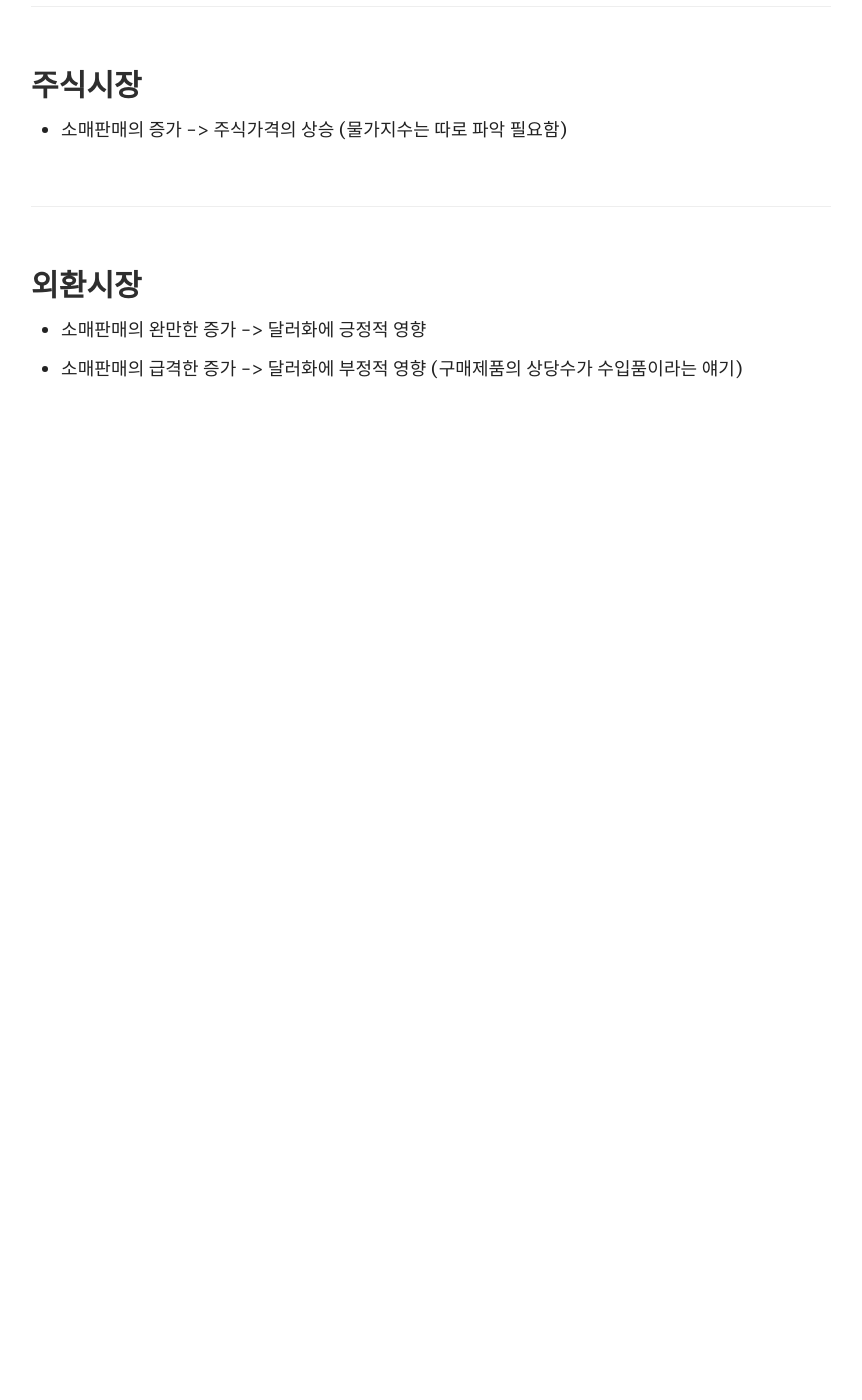
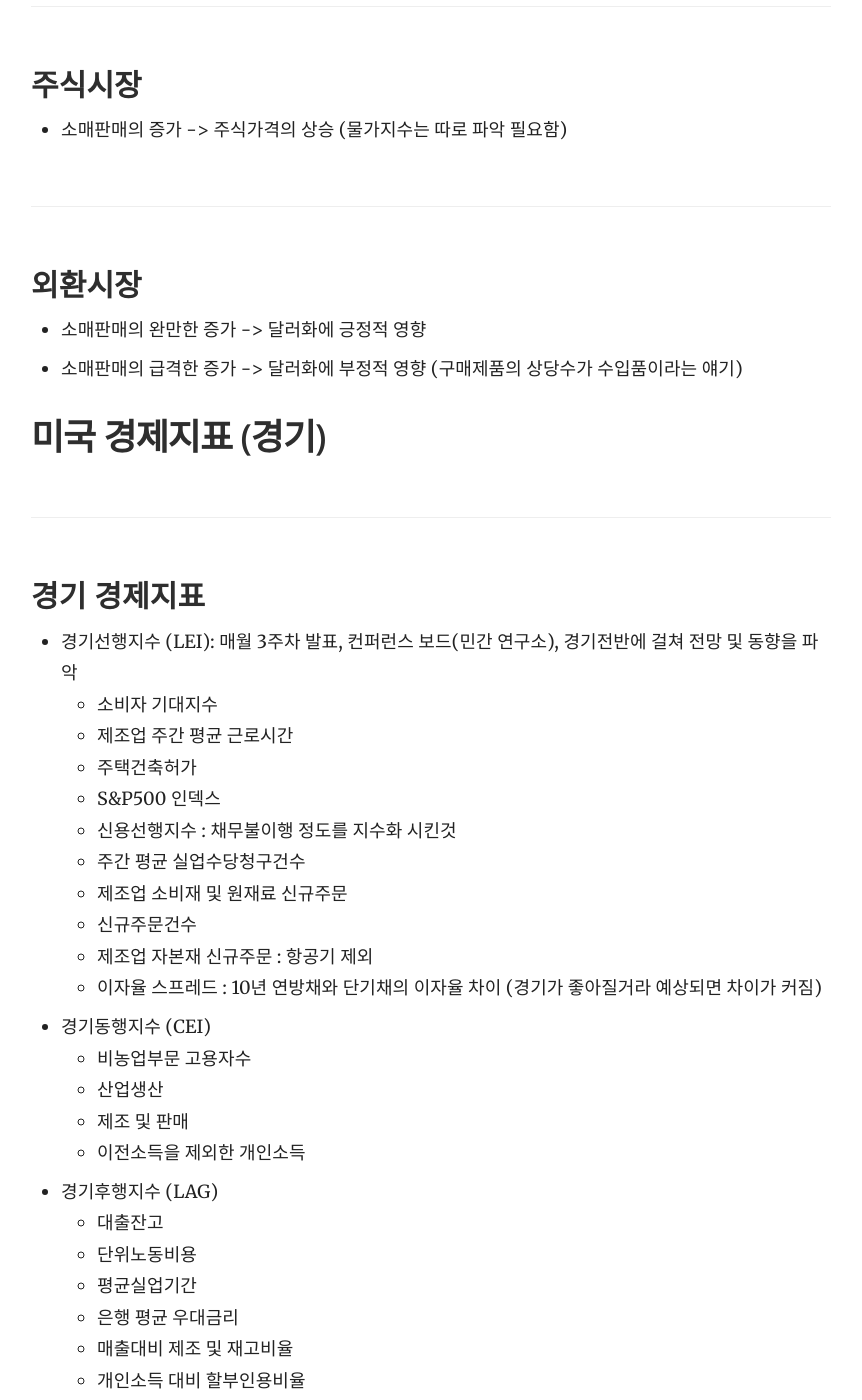
Before and after one commit to j2yes/j2yes.github.io, a Jekyll site: the page built from _docs/study/economic_indicator.md, in a window 1280 px wide and 1400 px high, scrolled down 12021 px. Shown: the whole window, without its empty margins (359-1221 px from the left). Built offline with Jekyll 4.4.1, drawn with Linux system fonts in a browser that asks for light colours; nearby versions of some CDN libraries; comment, search, counter and statistics services are not loaded; before the commit the page ends 12497 px from its top, so only the background shows below that; some of the changed text lies outside the part shown.

Commit message:
economic indicator

```diff
--- a/_docs/study/economic_indicator.md
+++ b/_docs/study/economic_indicator.md
@@ -288,3 +288,52 @@
 ### 외환시장
 - 소매판매의 완만한 증가 -> 달러화에 긍정적 영향
 - 소매판매의 급격한 증가 -> 달러화에 부정적 영향 (구매제품의 상당수가 수입품이라는 얘기)
+
+## 미국 경제지표 (경기)
+
+### 경기 경제지표
+- 경기선행지수 (LEI): 매월 3주차 발표, 컨퍼런스 보드(민간 연구소), 경기전반에 걸쳐 전망 및 동향을 파악
+  - 소비자 기대지수
+  - 제조업 주간 평균 근로시간
+  - 주택건축허가
+  - S&P500 인덱스
+  - 신용선행지수 : 채무불이행 정도를 지수화 시킨것
+  - 주간 평균 실업수당청구건수
+  - 제조업 소비재 및 원재료 신규주문
+  - 신규주문건수
+  - 제조업 자본재 신규주문 : 항공기 제외
+  - 이자율 스프레드 : 10년 연방채와 단기채의 이자율 차이 (경기가 좋아질거라 예상되면 차이가 커짐)
+- 경기동행지수 (CEI)
+  - 비농업부문 고용자수
+  - 산업생산
+  - 제조 및 판매
+  - 이전소득을 제외한 개인소득
+- 경기후행지수 (LAG)
+  - 대출잔고
+  - 단위노동비용
+  - 평균실업기간
+  - 은행 평균 우대금리
+  - 매출대비 제조 및 재고비율
+  - 개인소득 대비 할부인용비율
+  - 서비스 소비자 물가지수
+- 소비자신뢰지수 (CCI) : 매월 마지막 목요일, 컨퍼런스 보드
+  - 전국 5,000 가구 조사
+  - 현재 또는 6개월 후 경제상황, 일자리 및 소득에 대한 질문
+- 소비자심리지수 (CSI) : 매월 마지막 금요일, 톰슨로이터/미시건대
+  - 전국 500명 개인을 조사
+  - 현재, 1년, 5년 후 경제상황, 이자율, 인플레이션 및 고용에 대한 질문
+  - 기준지수 100, 100보다 높으면 낙관적
+- 소비자 안정지수
+- 투자자 낙관지수
+
+### 시장의 영향력
+- 경기지표는 주식시장에 보다 큰 영향을 줌
+
+### 채권시장
+- 소비자 지수 증가 -> 소비지출의 증가 -> 인플레이션 유발 -> 채권가격의 하락과 수익률 증가
+
+### 주식시장
+- 소비자 지수 증가 -> 소비지출 증가 -> 기업 이익 증가 -> 주식시장에 긍적
+
+### 외환시장
+- 소비자 지수의 증가 -> 소비지출의 증가 -> 이자율 상승 -> 달러가치 증가
```
